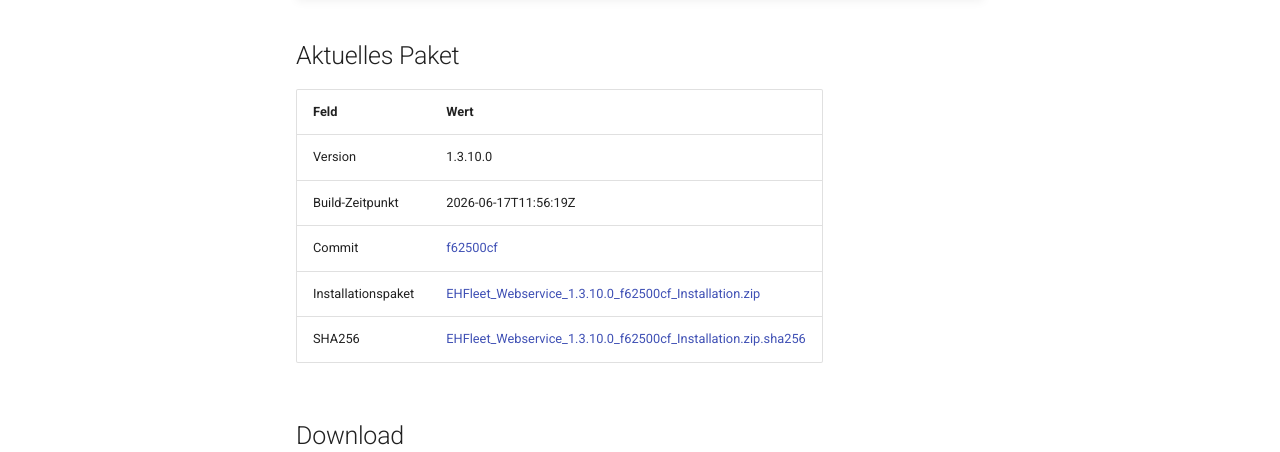
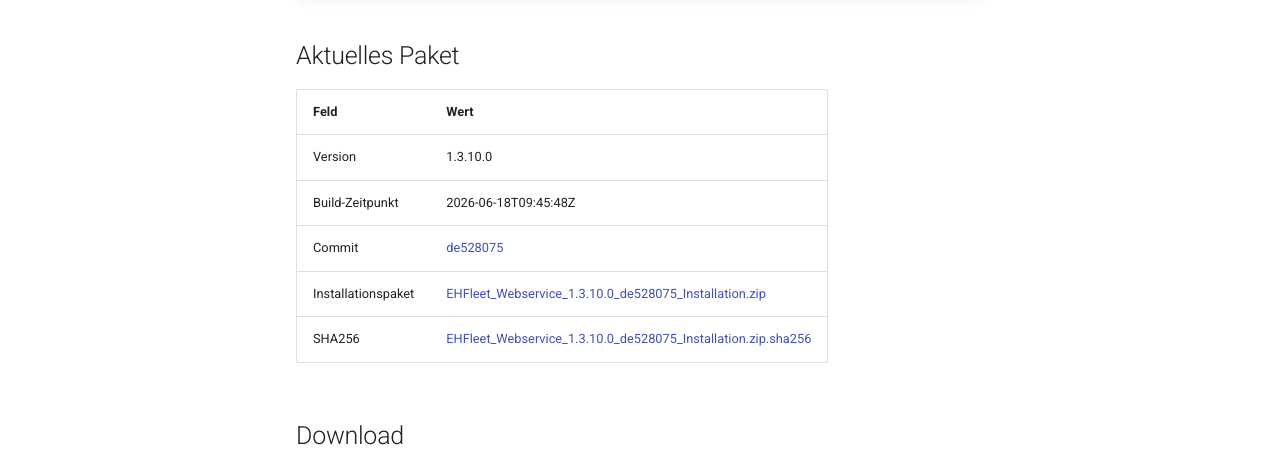
Before and after one commit to harzmann/ehfleet_webservice_docs, an MkDocs documentation site: the page built from docs/index.md, in a window 1280 px wide and 936 px high. Shown: the part 311-763 px from the top of the window. Built offline with MkDocs 1.6.1 and Material for MkDocs 9.7.7, drawn with Linux system fonts in a browser that asks for light colours; comment, search, counter and statistics services are not loaded.

Commit message:
Aktualisiere EHFleet Webservice Dokumentation

```diff
--- a/docs/index.md
+++ b/docs/index.md
@@ -10,13 +10,13 @@ Hier stellt EH Systemhaus das aktuelle Installationspaket für den EHFleet Webse
 | Feld | Wert |
 | --- | --- |
 | Version | 1.3.10.0 |
-| Build-Zeitpunkt | 2026-06-17T11:56:19Z |
-| Commit | [f62500cf](https://github.com/harzmann/ehfleet_webservice/commit/f62500cfc951d361a36a5b678245cd616c375673) |
-| Installationspaket | [EHFleet_Webservice_1.3.10.0_f62500cf_Installation.zip](assets/downloads/EHFleet_Webservice_1.3.10.0_f62500cf_Installation.zip) |
-| SHA256 | [EHFleet_Webservice_1.3.10.0_f62500cf_Installation.zip.sha256](assets/downloads/EHFleet_Webservice_1.3.10.0_f62500cf_Installation.zip.sha256) |
+| Build-Zeitpunkt | 2026-06-18T09:45:48Z |
+| Commit | [de528075](https://github.com/harzmann/ehfleet_webservice/commit/de528075b3c16b4504a99b66828e8c63099bd781) |
+| Installationspaket | [EHFleet_Webservice_1.3.10.0_de528075_Installation.zip](assets/downloads/EHFleet_Webservice_1.3.10.0_de528075_Installation.zip) |
+| SHA256 | [EHFleet_Webservice_1.3.10.0_de528075_Installation.zip.sha256](assets/downloads/EHFleet_Webservice_1.3.10.0_de528075_Installation.zip.sha256) |
 
 ## Download
 
-[Aktuelles Installationspaket herunterladen](assets/downloads/EHFleet_Webservice_1.3.10.0_f62500cf_Installation.zip)
+[Aktuelles Installationspaket herunterladen](assets/downloads/EHFleet_Webservice_1.3.10.0_de528075_Installation.zip)
 
 Die Installation erfolgt über eine erhöhte PowerShell auf dem IIS-Server.
```
Also changed, not shown: docs/changelog.md (+1 -0 lines), docs/download.md (+5 -5 lines), docs/installation.md (+4 -4 lines), 4 other files.
